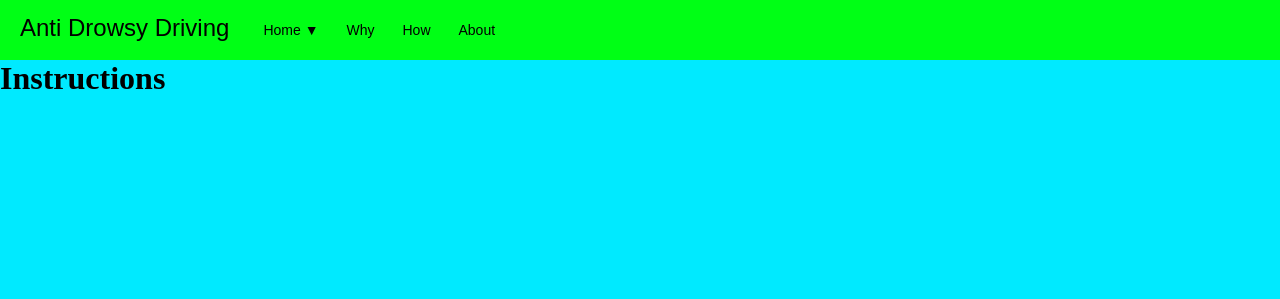
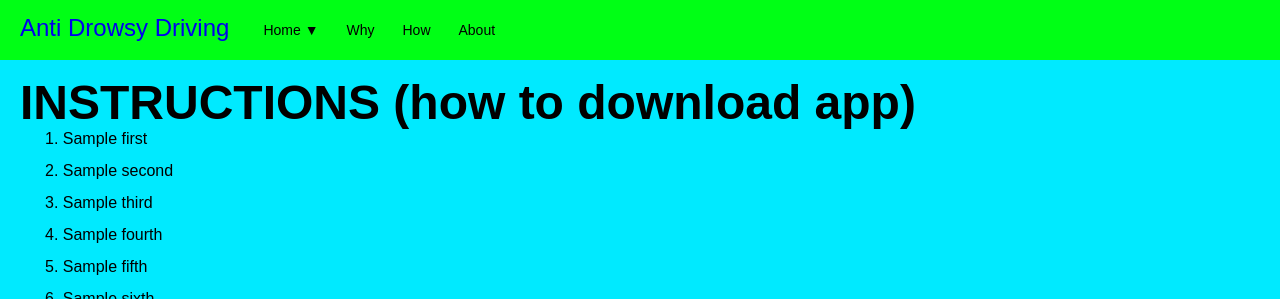
Before and after one commit to jcat124/flask-website-ADD, a Flask app: template templates/pages/instructions.html in a window 1280 px wide. Shown: the top 299 px of the page. Run offline with Flask 2, Linux system fonts and the light colour scheme; the template is opened without the code that fills it: most values are stand-ins (such as "Sample title", 1, 10 or a date in 2020).

Commit message:
Update instructions.html

```diff
--- a/templates/pages/instructions.html
+++ b/templates/pages/instructions.html
@@ -1,7 +1,7 @@
 <!DOCTYPE html>
 <html lang="en">
 <head>
-    <link rel="stylesheet" href="../static/styles.css">
+    <link rel="stylesheet" href="../static/style.css">
     <meta charset="UTF-8">
     <meta http-equiv="X-UA-Compatible" content="IE=edge">
     <meta name="viewport" content="width=device-width, initial-scale=1.0">
@@ -9,7 +9,7 @@
 </head>
 <body>
     <nav>
-        <p>Anti Drowsy Driving</p>
+        <p><a href="/">Anti Drowsy Driving</a></p>
         <ul>
             <li><a href="/">Home ▼</a>
             <ul>
@@ -24,6 +24,29 @@
         </ul>
     </nav>
 
-    <h1>Instructions</h1>
+    <h1>INSTRUCTIONS (how to download app)</h1>
+    <ol>
+        <li>
+            1. {{ first }}
+        </li>
+        <li>
+            2. {{ second }}
+        </li>
+        <li>
+            3. {{ third }}
+        </li>
+        <li>
+            4. {{ fourth }}
+        </li>
+        <li>
+            5. {{ fifth }}
+        </li>
+        <li>
+            6. {{ sixth }}
+        </li>
+        <li>
+            <img src="{{ windows_defender }}" alt="windows_defender">
+        </li>
+    </ol>
 </body>
 </html>
```
